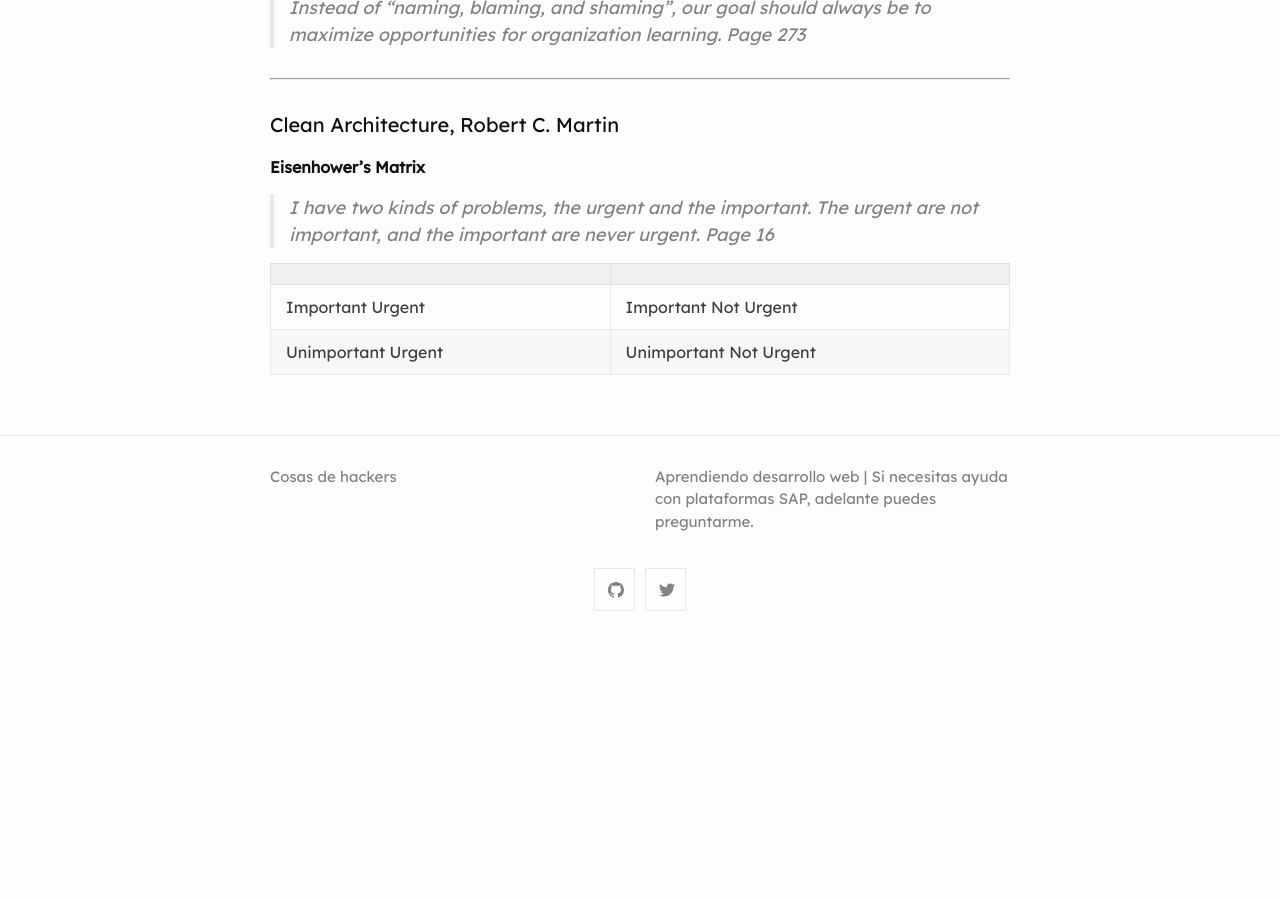
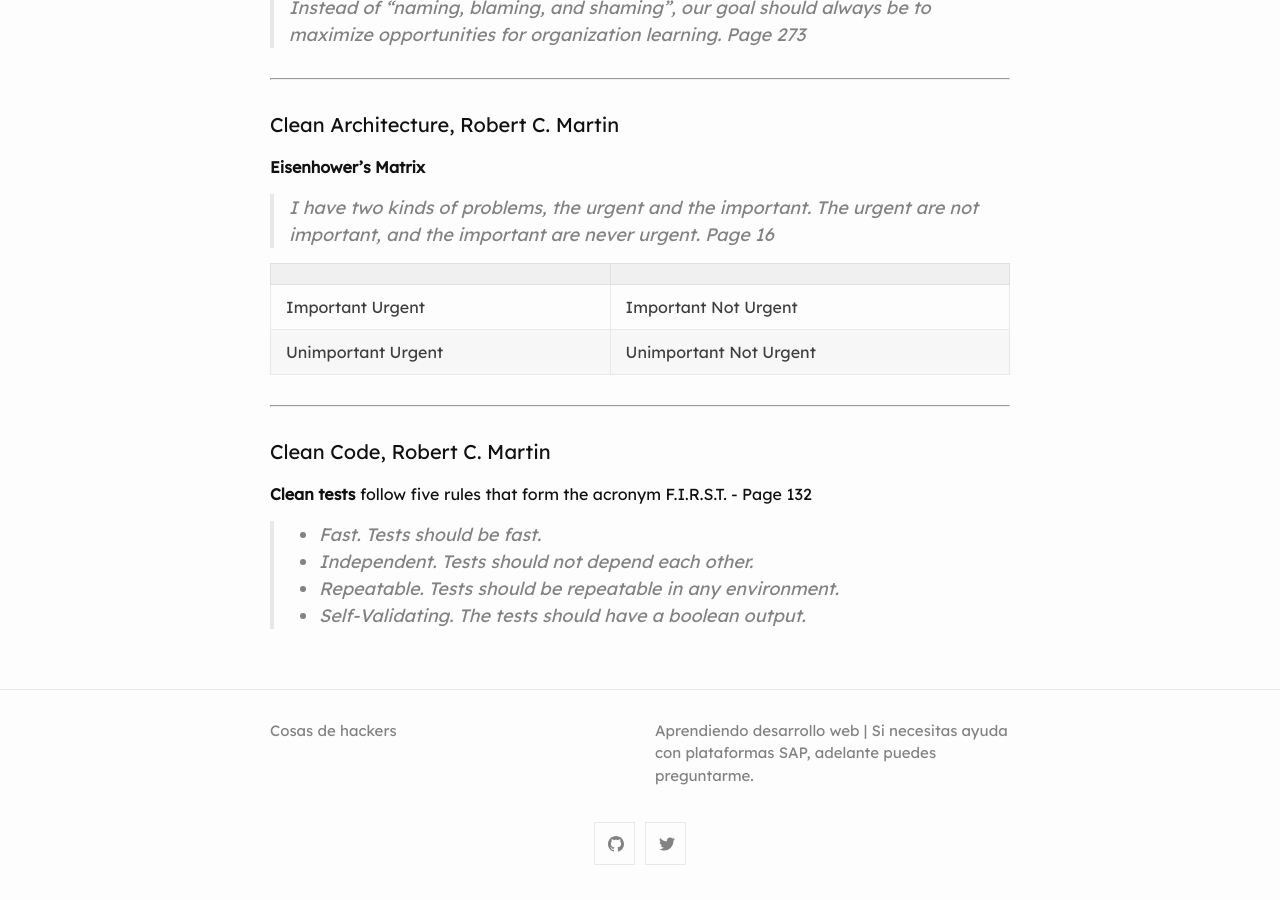
Before and after one commit to blackc0mb/blackc0mb.github.io, a Jekyll site: the page built from _posts/2021-02-06-quotes.md, in a window 1280 px wide and 900 px high, scrolled down 861 px. Built offline with Jekyll 4.4.1, drawn with Linux system fonts in a browser that asks for light colours; comment, search, counter and statistics services are not loaded; before the commit the page ends 1507 px from its top, so only the background shows below that; some of the changed text lies outside the part shown.

Commit message:
quotes & notes post modified

```diff
--- a/_posts/2021-02-06-quotes.md
+++ b/_posts/2021-02-06-quotes.md
@@ -30,3 +30,11 @@
 |-------------|-------------|
 | Important Urgent | Important Not Urgent |
 | Unimportant Urgent | Unimportant Not Urgent |
+
+---
+#### Clean Code, Robert C. Martin
+**Clean tests** follow five rules that form the acronym F.I.R.S.T. - Page 132
+> - Fast. Tests should be fast.
+> - Independent. Tests should not depend each other.
+> - Repeatable. Tests should be repeatable in any environment.
+> - Self-Validating. The tests should have a boolean output.
```
Also changed, not shown: other parts of _posts/2021-02-06-quotes.md (+1 -1 lines).
